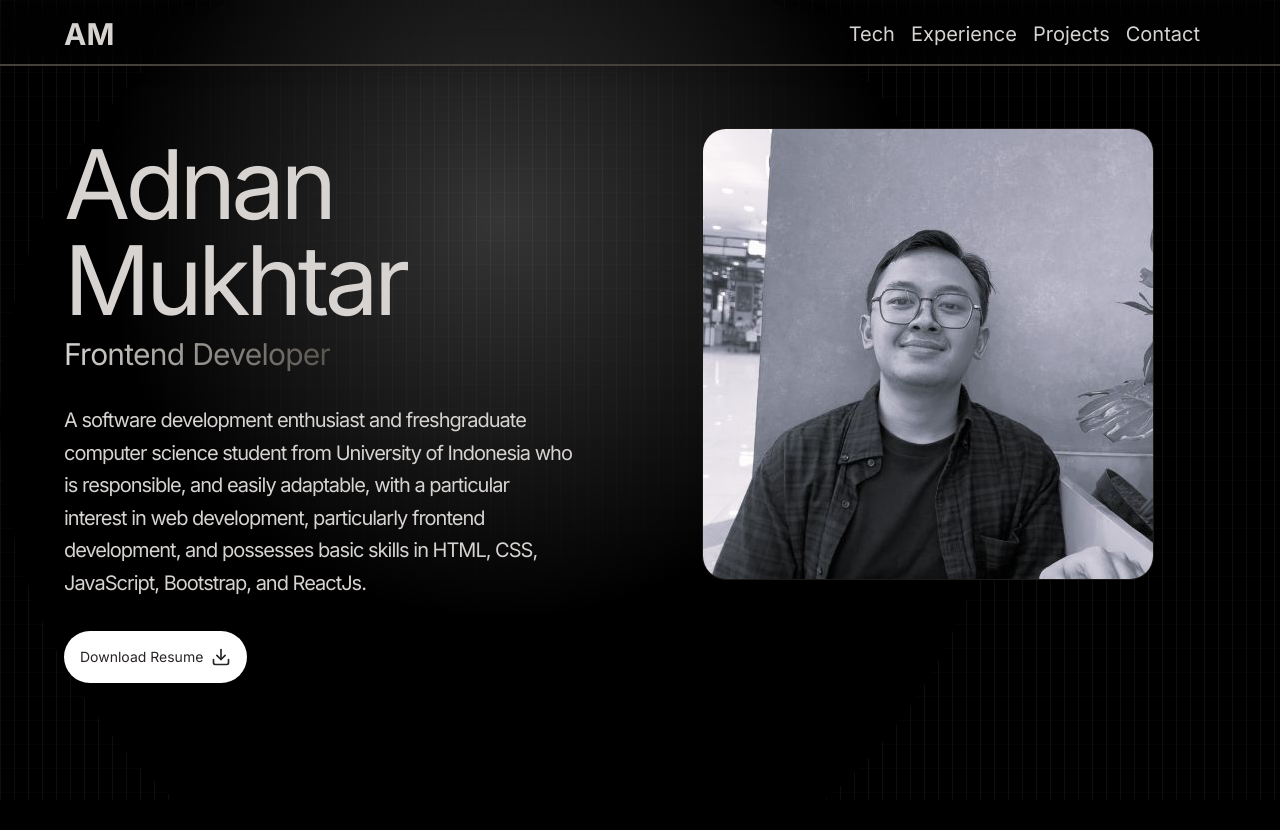
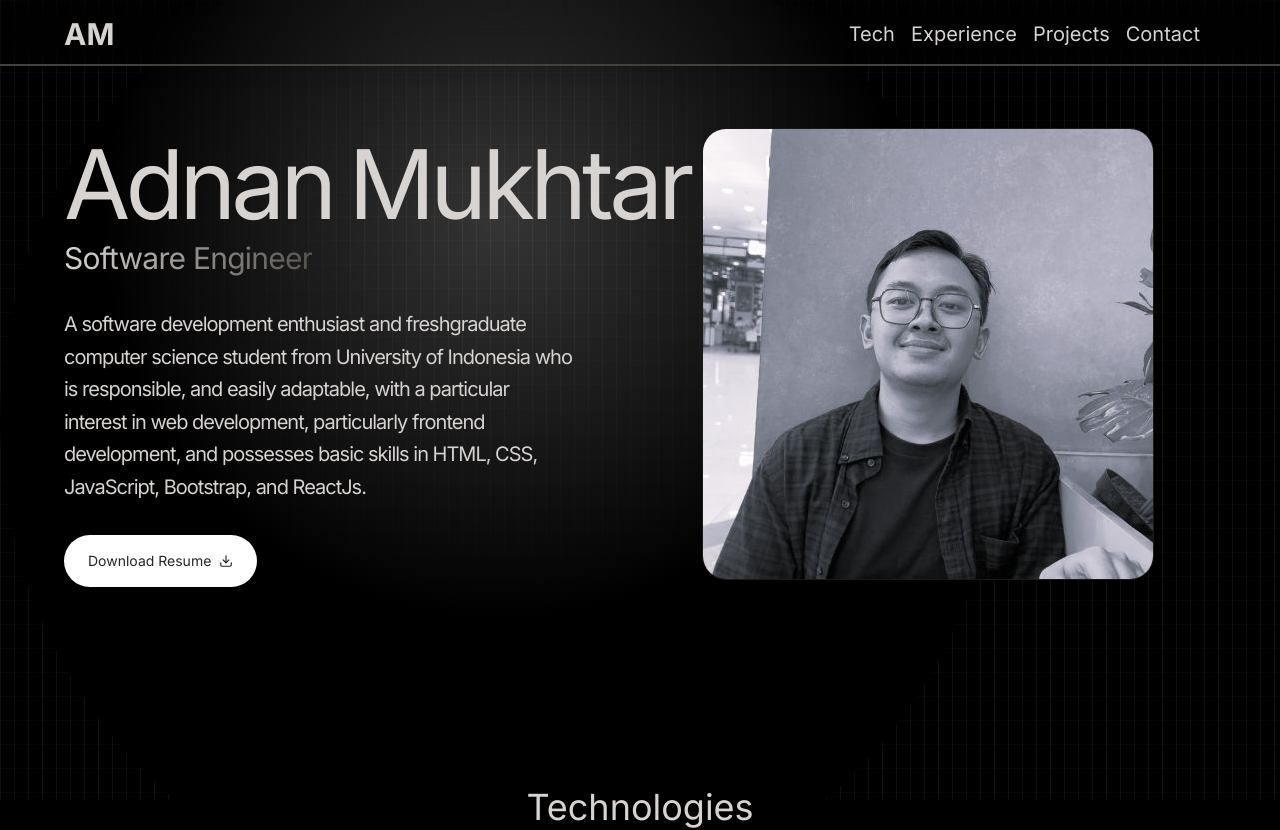
Before and after one commit to adnan-mkhtr/my-portfolio-v1, a React (Vite) app: page / in a window 1280 px wide. Shown: the top 830 px of the page. Built offline with nearby package versions, Linux system fonts and the light colour scheme.

Commit message:
Add Resume and create animation for image

```diff
--- a/src/components/Hero.jsx
+++ b/src/components/Hero.jsx
@@ -1,7 +1,10 @@
+import { useState, useEffect } from 'react';
 import { FiDownload } from 'react-icons/fi';
 import profilePic from '../assets/adnanProfile2-copy.jpg';
-import { HERO_CONTENT } from '../constants';
-import { motion } from 'framer-motion';
+import { HERO_CONTENT, NAME } from '../constants';
+import { AnimatePresence, motion } from 'framer-motion';
+
+const titles = ['Frontend Developer', 'Software Engineer', 'Web Developer'];
 
 const containerVariants = {
   hidden: { opacity: 0, x: -100 },
@@ -18,6 +21,16 @@ const childVariants = {
 };
 
 const Hero = () => {
+  const [index, setIndex] = useState(0);
+  const name = NAME.split(' ');
+
+  useEffect(() => {
+    const interval = setInterval(() => {
+      setIndex((prevIndex) => (prevIndex + 1) % titles.length);
+    }, 3000);
+    return () => clearInterval(interval);
+  }, []);
+
   return (
     <section id="hero" className="pt-4 pb-4 lg:mb-36">
       <div className="flex flex-wrap lg:flex-row-reverse">
@@ -28,8 +41,16 @@ const Hero = () => {
               alt="Adnan Mukhtar"
               className="border border-stone-900 rounded-3xl"
               initial={{ x: 100, opacity: 0 }}
-              animate={{ x: 0, opacity: 1 }}
-              transition={{ duration: 1, delay: 1.5 }}
+              animate={{
+                x: 0,
+                opacity: 1,
+                y: [0, -10, 0],
+              }}
+              transition={{
+                x: { duration: 1, delay: 1.5 },
+                y: { duration: 6, repeat: Infinity, ease: 'easeInOut' },
+              }}
+              whileHover={{ rotate: 1.5, scale: 1.03 }}
             />
           </div>
         </div>
@@ -40,18 +61,31 @@ const Hero = () => {
             variants={containerVariants}
             className="flex flex-col items-center lg:items-start mt-10"
           >
-            <motion.h2
-              variants={childVariants}
-              className="pb-2 text-4xl tracking-tighter lg:text-8xl"
-            >
-              Adnan Mukhtar
+            <motion.h2 className="pb-2 text-4xl tracking-tighter lg:text-8xl flex gap-4">
+              {name.map((word, i) => (
+                <motion.span
+                  key={i}
+                  initial={{ y: 80, opacity: 0 }}
+                  animate={{ y: 0, opacity: 1 }}
+                  transition={{ delay: i * 0.2, duration: 0.6 }}
+                >
+                  {word}
+                </motion.span>
+              ))}
             </motion.h2>
-            <motion.span
-              variants={childVariants}
-              className="bg-gradient-to-r from-stone-300 to-stone-600 bg-clip-text text-3xl tracking-tight text-transparent"
-            >
-              Frontend Developer
-            </motion.span>
+            <AnimatePresence mode="wait">
+              <motion.span
+                key={titles[index]}
+                initial={{ opacity: 0, y: 20 }}
+                animate={{ opacity: 1, y: 0 }}
+                exit={{ opacity: 0, y: -20 }}
+                transition={{ duration: 0.5 }}
+                // variants={childVariants}
+                className="bg-gradient-to-r from-stone-300 to-stone-600 bg-clip-text text-3xl tracking-tight text-transparent"
+              >
+                {titles[index]}
+              </motion.span>
+            </AnimatePresence>
             <motion.p
               variants={childVariants}
               className="my-2 max-w-lg py-6 text-xl leading-relaxed tracking-tighter"
@@ -59,18 +93,21 @@ const Hero = () => {
               {HERO_CONTENT}
             </motion.p>
             <motion.a
-              whileHover={{ y: -10, transition: { duration: 0.5 } }}
-              variants={childVariants}
-              href=""
-              target="_blank"
-              rel="noreferrer noopenner"
-              download
-              className="flex items-center justify-center bg-white rounded-full p-4 text-sm text-stone-800 mb-10"
+            href='/CV_AdnanMukhtar.pdf'
+              whileHover={{
+                scale: 1.05,
+                boxShadow: '0px 10px 30px rgba(255,255,255,0.15)',
+              }}
+              whileTap={{ scale: 0.95 }}
+              className="flex items-center gap-2 bg-white rounded-full px-6 py-4 text-sm text-stone-800 mb-10"
             >
-              <p>Download Resume</p>
-              <span className="ml-2 text-xl">
+              Download Resume
+              <motion.span
+                animate={{ y: [0, -4, 0] }}
+                transition={{ repeat: Infinity, duration: 1.5 }}
+              >
                 <FiDownload />
-              </span>
+              </motion.span>
             </motion.a>
           </motion.div>
         </div>
--- a/src/constants/index.js
+++ b/src/constants/index.js
@@ -4,6 +4,7 @@ import project2 from '../assets/projects/project-2.webp';
 import project3 from '../assets/projects/project-3.webp';
 // import project4 from '../assets/projects/project-4.webp';
 
+export const NAME = 'Adnan Mukhtar';
 // export const HERO_CONTENT = `I am a passionate full stack developer with a knack for crafting robust and scalable web applications. With 5 years of hands-on experience, I have honed my skills in front-end technologies like React and Next.js, as well as back-end technologies like Node.js, MySQL, PostgreSQL, and MongoDB. My goal is to leverage my expertise to create innovative solutions that drive business growth and deliver exceptional user experiences.`;
 export const HERO_CONTENT = `A software development enthusiast and freshgraduate computer science student from University of Indonesia who is responsible, and easily adaptable, with a particular interest in web development, particularly frontend development, and possesses basic skills in HTML, CSS, JavaScript, Bootstrap, and ReactJs.`;
 
```
Also changed, not shown: 1 other file (tests, documents, lock files or other folders).
